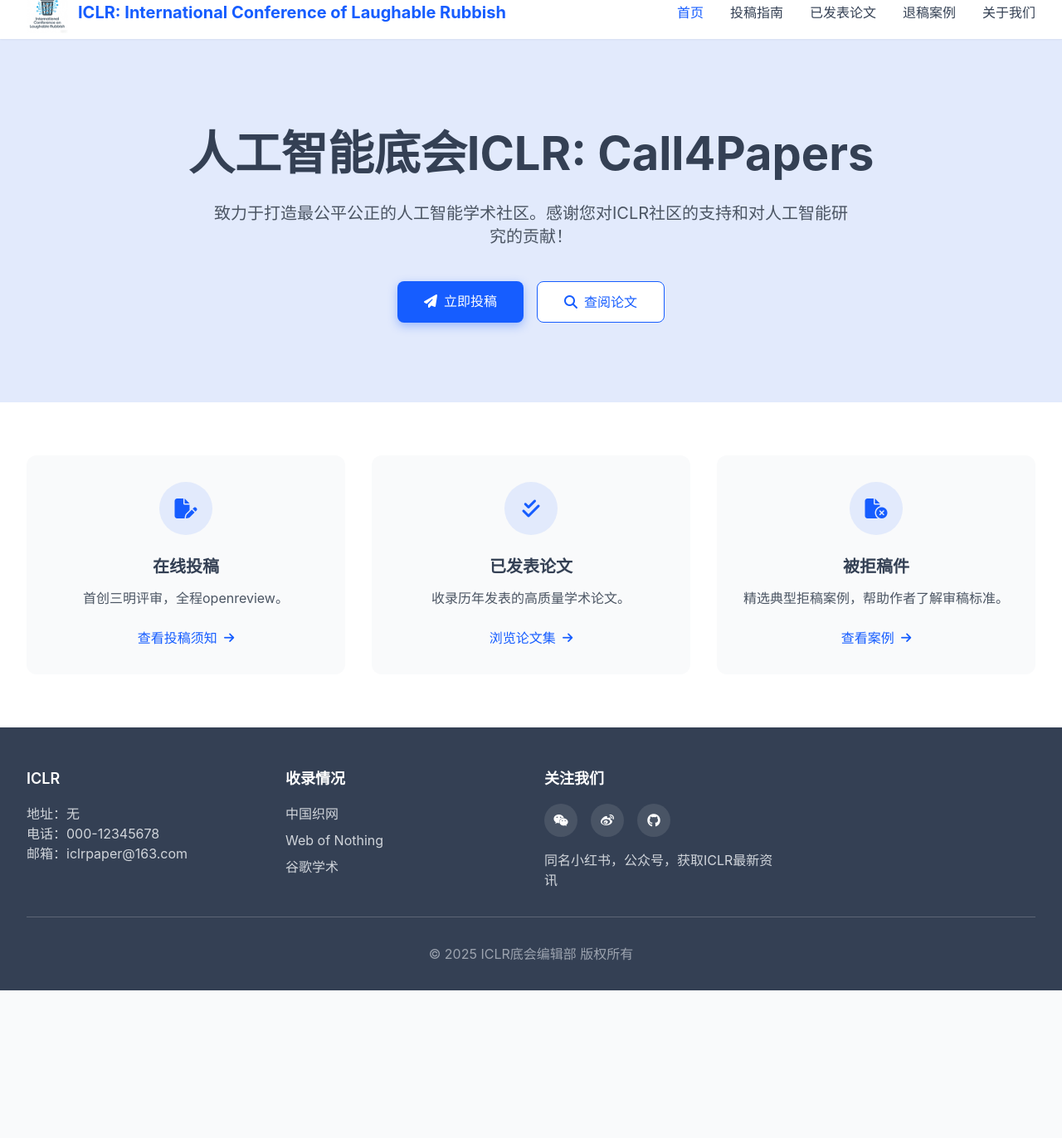
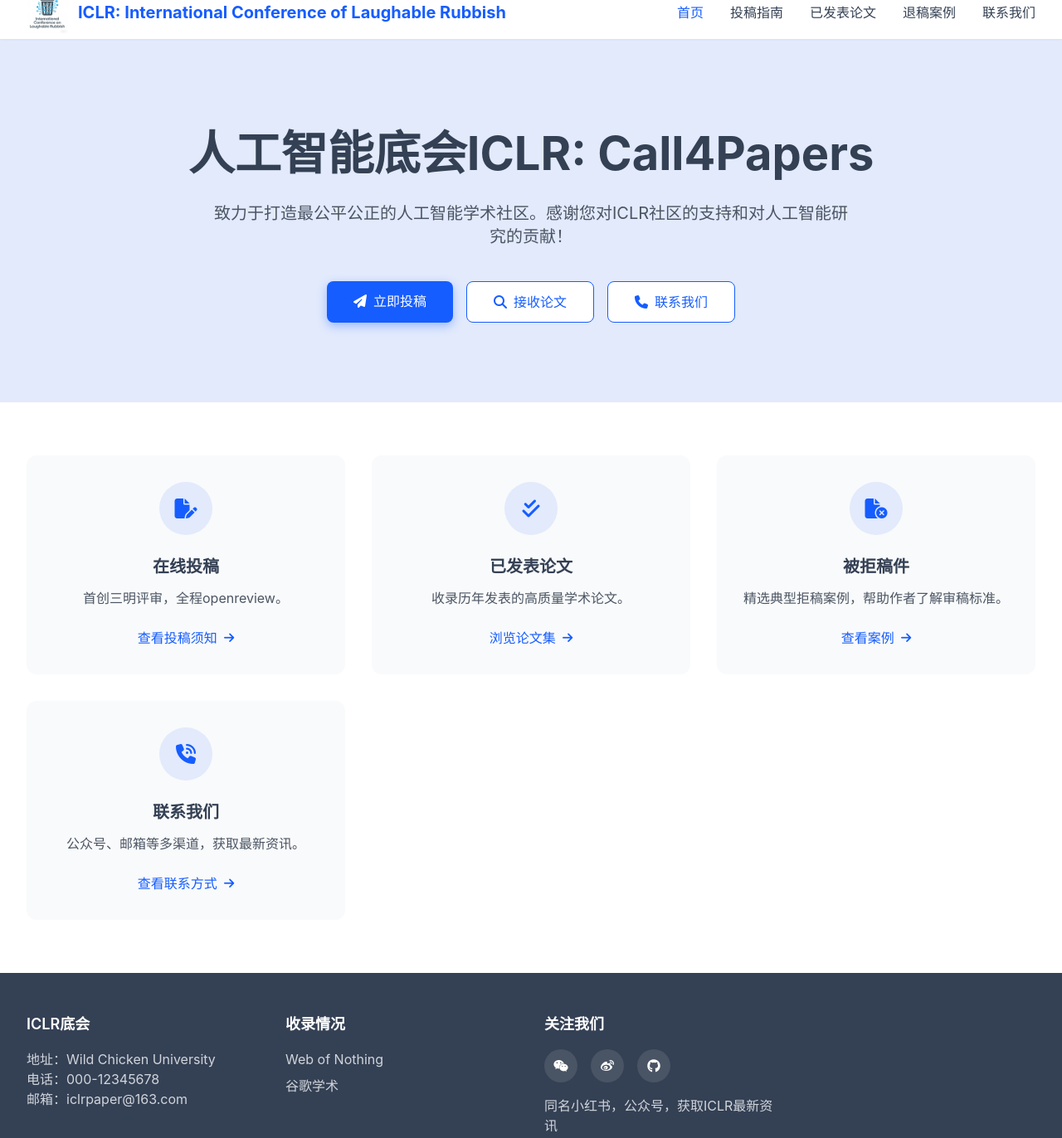
Before and after one commit to iclrpaper/iclrpaper, a plain HTML site: page index.html in a window 1280 px wide. Shown: the part 17-1389 px from the top of the page at 83% size. Before the commit the page ends 1211 px from the top, so only its background shows below. Drawn offline with nearby package versions, Linux system fonts and the light colour scheme.

Commit message:
Update index.html

```diff
--- a/index.html
+++ b/index.html
@@ -57,7 +57,7 @@
                     <a href="submission.html" class="hover:text-primary transition-colors">投稿指南</a>
                     <a href="published.html" class="hover:text-primary transition-colors">已发表论文</a>
                     <a href="rejected.html" class="hover:text-primary transition-colors">退稿案例</a>
-                    <a href="#" class="hover:text-primary transition-colors">关于我们</a>
+                    <a href="contact.html" class="hover:text-primary transition-colors">联系我们</a>
                 </nav>
             </div>
         </div>
@@ -69,7 +69,7 @@
                 <a href="submission.html" class="block py-2 hover:text-primary transition-colors">投稿指南</a>
                 <a href="published.html" class="block py-2 hover:text-primary transition-colors">已发表论文</a>
                 <a href="rejected.html" class="block py-2 hover:text-primary transition-colors">退稿案例</a>
-                <a href="#" class="block py-2 hover:text-primary transition-colors">关于我们</a>
+                <a href="contact.html" class="block py-2 hover:text-primary transition-colors">联系我们</a>
             </div>
         </div>
     </header>
@@ -88,7 +88,10 @@
                     <i class="fa-solid fa-paper-plane mr-2"></i>立即投稿
                 </a>
                 <a href="published.html" class="bg-white hover:bg-gray-100 text-primary border border-primary font-medium px-8 py-3 rounded-lg transition-all">
-                    <i class="fa-solid fa-magnifying-glass mr-2"></i>查阅论文
+                    <i class="fa-solid fa-magnifying-glass mr-2"></i>接收论文
+                </a>
+                   <a href="contact.html" class="bg-white hover:bg-gray-100 text-primary border border-primary font-medium px-8 py-3 rounded-lg transition-all">
+                    <i class="fa-solid fa-phone mr-2"></i>联系我们
                 </a>
             </div>
         </div>
@@ -133,6 +136,17 @@
                         查看案例 <i class="fa-solid fa-arrow-right ml-2 text-sm"></i>
                     </a>
                 </div>
+                 <!-- 新增：联系我们卡片 -->
+                <div class="bg-gray-50 rounded-xl p-8 text-center hover:shadow-lg transition-shadow">
+                    <div class="w-16 h-16 bg-primary/10 rounded-full flex items-center justify-center mx-auto mb-6">
+                        <i class="fa-solid fa-phone-volume text-2xl text-primary"></i>
+                    </div>
+                    <h3 class="text-xl font-semibold mb-3">联系我们</h3>
+                    <p class="text-gray-600 mb-6">公众号、邮箱等多渠道，获取最新资讯。</p>
+                    <a href="contact.html" class="text-primary font-medium inline-flex items-center">
+                        查看联系方式 <i class="fa-solid fa-arrow-right ml-2 text-sm"></i>
+                    </a>
+                </div>
             </div>
         </div>
     </section>
@@ -142,17 +156,16 @@
         <div class="container mx-auto px-4 sm:px-6 lg:px-8">
             <div class="grid md:grid-cols-4 gap-8 mb-8">
                 <div>
-                    <h4 class="text-lg font-semibold mb-4">ICLR</h4>
-                    <p class="text-gray-300">地址：无</p>
+                    <h4 class="text-lg font-semibold mb-4">ICLR底会</h4>
+                    <p class="text-gray-300">地址：Wild Chicken University</p>
                     <p class="text-gray-300">电话：000-12345678</p>
                     <p class="text-gray-300">邮箱：iclrpaper@163.com</p>
                 </div>
                 <div>
                     <h4 class="text-lg font-semibold mb-4">收录情况</h4>
                     <ul class="space-y-2 text-gray-300">
-                        <li><a href="#" class="hover:text-white">中国织网</a></li>
-                        <li><a href="#" class="hover:text-white">Web of Nothing</a></li>
-                        <li><a href="#" class="hover:text-white">谷歌学术</a></li>
+                        <li><a href="https://webofnothing.org/journal/International%20Conference%20of%20Laughable%20Rubbish.html" class="hover:text-white">Web of Nothing</a></li>
+                        <li><a href="https://scholar.google.com/" class="hover:text-white">谷歌学术</a></li>
                     </ul>
                 </div>
                 <div>
```
